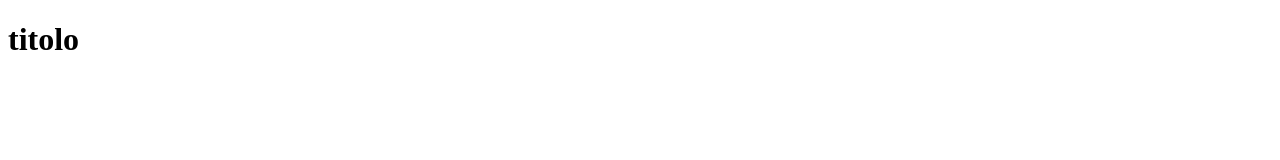
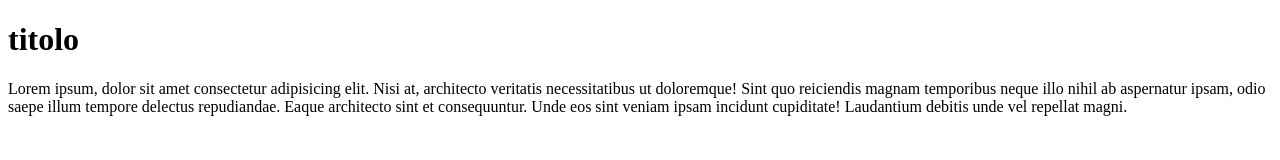
Before and after one commit to daniepa/test1, a plain HTML site: page client/index.html in a window 1280 px wide. Drawn offline with Linux system fonts and the light colour scheme.

Commit message:
mod index

```diff
--- a/client/index.html
+++ b/client/index.html
@@ -1,11 +1,22 @@
 <!DOCTYPE html>
 <html lang="en">
+
 <head>
     <meta charset="UTF-8">
     <meta name="viewport" content="width=device-width, initial-scale=1.0">
     <title>Document</title>
 </head>
+
 <body>
     <h1>titolo</h1>
+    <p>
+        Lorem ipsum, dolor sit amet consectetur adipisicing elit. Nisi at, architecto veritatis necessitatibus ut
+        doloremque! Sint quo reiciendis magnam temporibus neque illo nihil ab aspernatur ipsam, odio saepe illum tempore
+        delectus repudiandae. Eaque architecto sint et consequuntur. Unde eos sint veniam ipsam incidunt cupiditate!
+        Laudantium debitis unde vel repellat magni.
+    </p>
+
+
 </body>
+
 </html>
```
